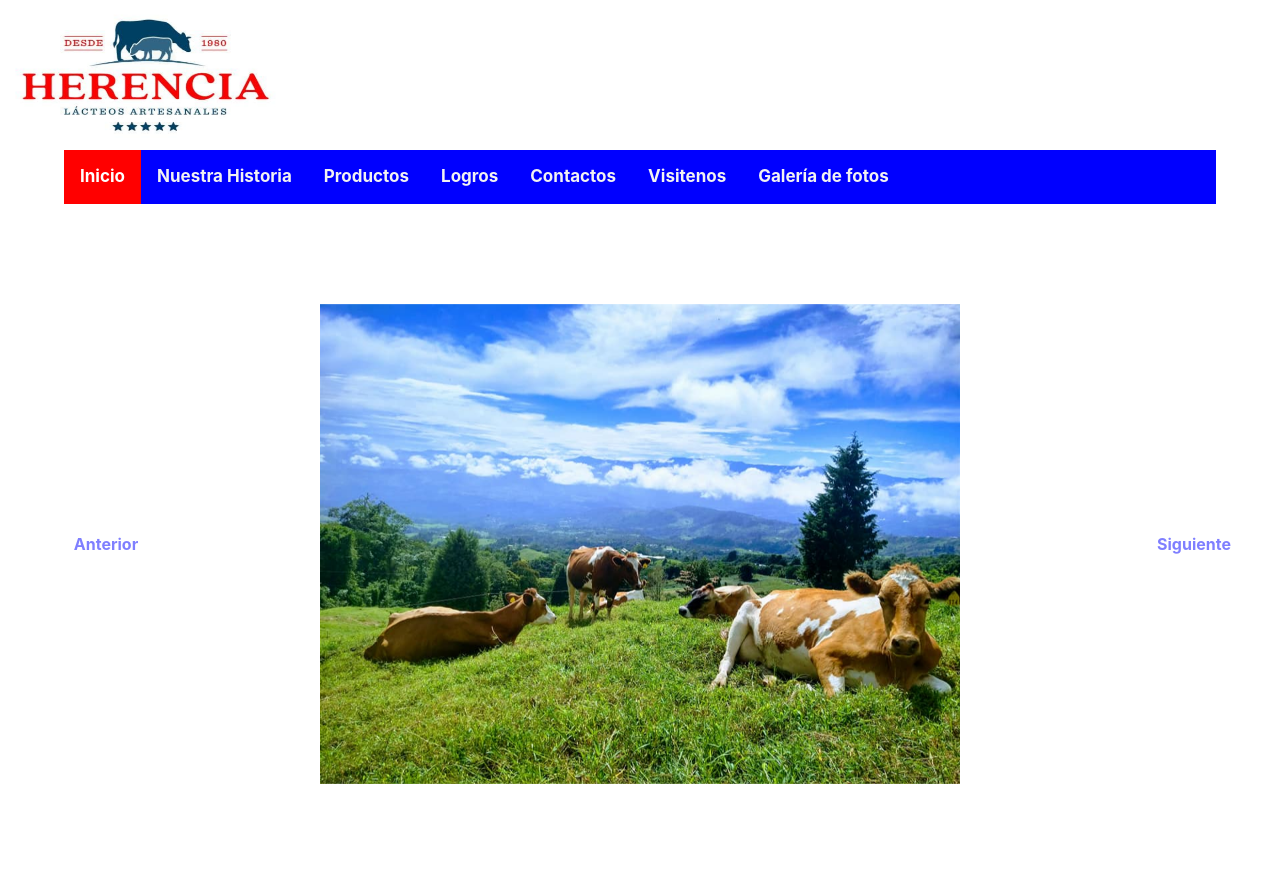
After one commit to emilyNazareth/LaHerencia, a PHP site: template view/GaleryView.php in a window 1280 px wide. The commit adds this page. Run offline with PHP 8.4, Linux system fonts and the light colour scheme; the template is opened without the code that fills it, so the values that code supplies are empty.

Commit message:
working in design galery page

```diff
--- a/nbproject/project.xml
+++ b/nbproject/project.xml
@@ -5,5 +5,9 @@
         <data xmlns="http://www.netbeans.org/ns/php-project/1">
             <name>LaHerencia</name>
         </data>
+        <spellchecker-wordlist xmlns="http://www.netbeans.org/ns/spellchecker-wordlist/1">
+            <word>carrucel</word>
+            <word>galery</word>
+        </spellchecker-wordlist>
     </configuration>
 </project>
--- a/public/css/style.css
+++ b/public/css/style.css
@@ -183,6 +183,7 @@ th, td {
 
 .topnav .icon {
     display: none;
+
 }
 
 @media screen and (max-width: 600px) {
@@ -236,4 +237,18 @@ th, td {
     color: white;
     display: block;
     text-align: center;
+    margin-top: 100px;
 }
+
+#previous {
+    color: blue;
+}
+
+#next {
+    color: blue;
+}
+
+#galery {
+    margin-top: 100px;
+    margin-bottom: 100px;
+}
--- a/public/footerSections.php
+++ b/public/footerSections.php
@@ -1,8 +1,10 @@
+
 
 <footer>
-    <div id="footerSections">
-        <h4>Proyecto TCU</h4>
-    </div>
+
+<!--<div id="footerSections">
+    <h4>Proyecto TCU</h4>
+</div>-->
 </footer>
 
 </body>
--- a/public/header.php
+++ b/public/header.php
@@ -27,8 +27,8 @@
                     <a href="#Logros">Logros</a>
                     <a href="#Contactos">Contactos</a>
                     <a href="?controlador=VisitUs&accion=showVisitUs">Visitenos</a>
-                    <a href="#Galería de fotos">Galería de fotos</a>
-                    <a href="javascript:void(0);" class="icon" onclick="updateClassName()">
+                    <a href="?controlador=Galery&accion=showGalery">Galería de fotos</a>
+                    <a href="javascript:void(0);" class="icon" onclick="updateClassName()" style="color: black">
                         <i class="fa fa-bars"></i>
                     </a>
                 </div>
--- a/public/headerSections.php
+++ b/public/headerSections.php
@@ -11,11 +11,16 @@
 
         <script type="text/javascript" src="public/js/jquery-3.2.1.js"></script>
 
+        <!--Galery-->
+        <link rel="stylesheet" href="https://maxcdn.bootstrapcdn.com/bootstrap/4.4.1/css/bootstrap.min.css">
+        <script src="https://cdnjs.cloudflare.com/ajax/libs/popper.js/1.16.0/umd/popper.min.js"></script>
+        <script src="https://maxcdn.bootstrapcdn.com/bootstrap/4.4.1/js/bootstrap.min.js"></script>
 
     </head>
+
     <body>
-
-    <img class="fade" alt="Productos lacteos la Herencia" src="public/img/logoHerencia.png" width="300" height="150"  />
+        <div>
+            <img alt="Productos lacteos la Herencia" src="public/img/logoHerencia.png" width="300" height="150"  />
 
             <header>
 
@@ -26,8 +31,8 @@
                     <a href="#Logros">Logros</a>
                     <a href="#Contactos">Contactos</a>
                     <a href="?controlador=VisitUs&accion=showVisitUs">Visitenos</a>
-            <a href="#Galería de fotos">Galería de fotos</a>
-            <a href="javascript:void(0);" class="icon" onclick="updateClassName()">
+                    <a href="?controlador=Galery&accion=showGalery">Galería de fotos</a>
+                    <a href="javascript:void(0);" class="icon" onclick="updateClassName()" style="color: black">
                         <i class="fa fa-bars"></i>
                     </a>
                 </div>
@@ -47,3 +52,4 @@
 
 
             </header>
+        </div>
--- /dev/null
+++ b/view/GaleryView.php
@@ -0,0 +1,56 @@
+<?php
+include_once 'public/headerSections.php';
+?>
+
+
+<div id="galery">
+    <div id="carouselExampleControls" class="carousel slide" data-ride="carousel" >
+        <div class="carousel-inner" >
+            <div class="carousel-item active">
+                <center>
+                    <img class="d-block w-50" src="public/img/image1.jpg"  alt="First slide">
+                </center>
+            </div>
+
+            <div class="carousel-item">
+                <center>
+                    <img class="d-block w-50" src="public/img/image2.jpg"   alt="Second slide">
+                </center>
+            </div>
+            <div class="carousel-item">
+                <center>
+                    <img class="d-block w-50" src="public/img/image3.jpg" alt="Third slide">
+                </center>
+            </div>
+            <div class="carousel-item">
+                <center>
+                    <img class="d-block w-50" src="public/img/image4.png"   alt="four slide">
+                </center>
+            </div>
+            <div class="carousel-item">
+                <center>
+                    <img class="d-block w-50" src="public/img/image5.jpg"  alt="five slide">
+                </center>
+            </div>
+            <div class="carousel-item">
+                <center>
+                    <img class="d-block w-50" src="public/img/image6.png"  alt="six slide">
+                </center>
+            </div>
+        </div>
+        <a class="carousel-control-prev" href="#carouselExampleControls" role="button" data-slide="prev">
+            <span class="carousel-control-prev-icon" aria-hidden="true"></span>
+            <span id="previous">Anterior</span>
+        </a>
+        <a class="carousel-control-next" href="#carouselExampleControls" role="button" data-slide="next">
+            <span class="carousel-control-next-icon" aria-hidden="true"></span>
+            <span  id="next">Siguiente</span>
+        </a>
+    </div>
+</div>
+
+
+
+<?php
+include_once 'public/footerSections.php';
+?>
```
Also changed, not shown: controller/GaleryController.php (added, +15 -0 lines), model/ProductoModel.php (deleted, +0 -118 lines), public/img/image1.jpg (added), public/img/image2.jpg (added), public/img/image3.jpg (added), public/img/image4.png (added), public/img/image5.jpg (added), public/img/image6.png (added). Lines whose indentation alone changed are shown as unchanged.
